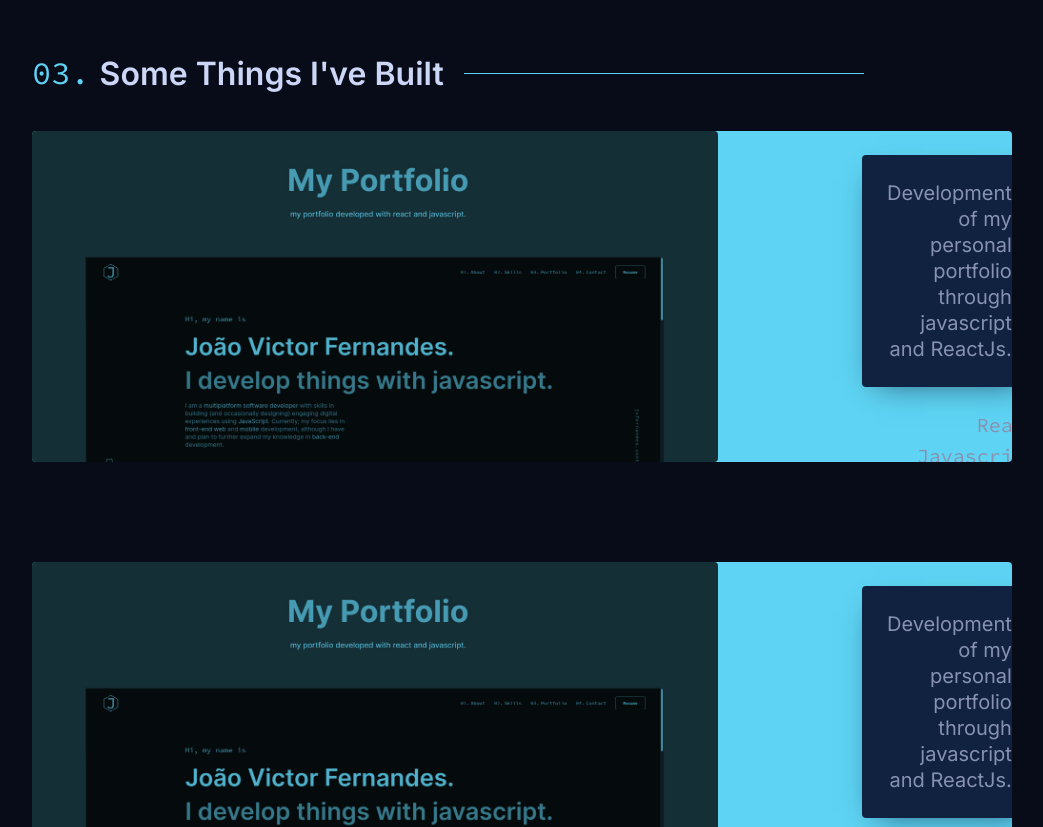
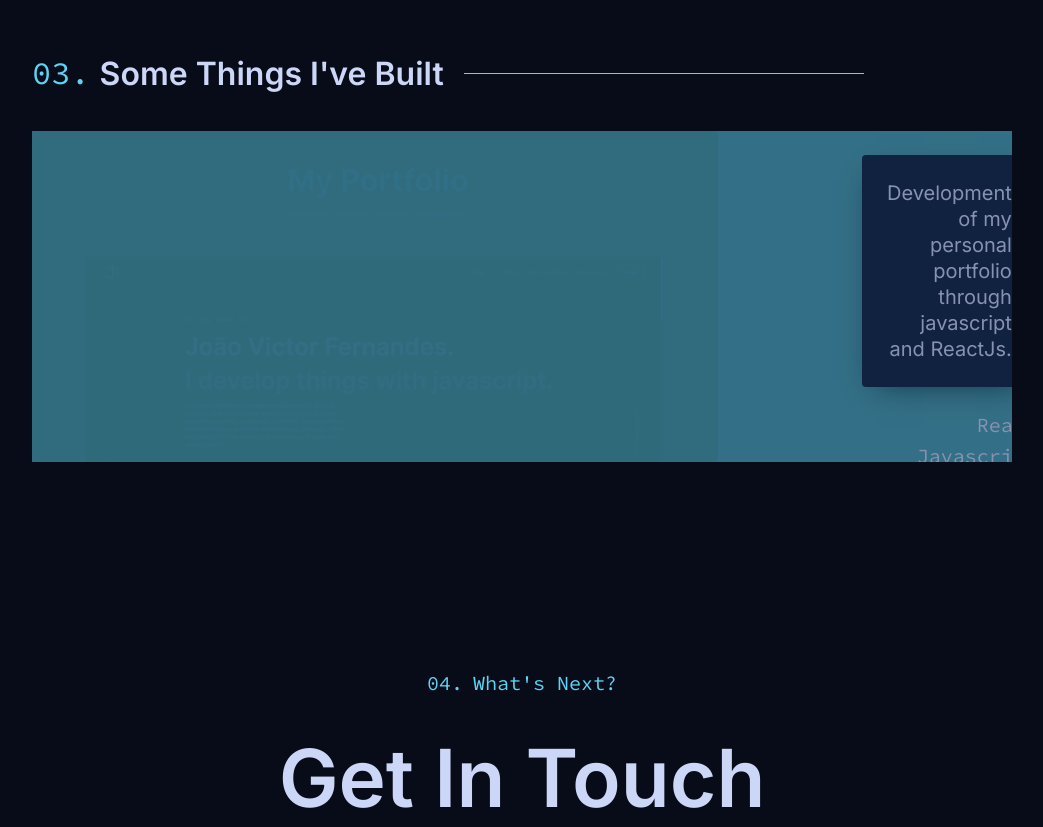
Before and after one commit to JvFern4ndes/MyPersonalWebsite, a React (Vite) app in the folder fe/: page / in a window 1280 px wide. Shown: the part 2900-3727 px from the top of the page, without its empty margins (118-1161 px from the left). Built offline with nearby package versions, Linux system fonts and the light colour scheme.

Commit message:
feat: portflio section changes

```diff
--- a/fe/src/Pages/Portfolio/index.jsx
+++ b/fe/src/Pages/Portfolio/index.jsx
@@ -20,6 +20,7 @@ import {
   Wrapper,
   ImageWrapper,
   ImageContainer,
+  Overlay,
 } from './styles';
 
 export default function Portfolio() {
@@ -33,45 +34,8 @@ export default function Portfolio() {
               <ImageWrapper>
                 <ImageContainer>
                   <Link to="/#">
-                    <img src={MyPortfolioImage} alt="Project 1" />
-                  </Link>
-                </ImageContainer>
-              </ImageWrapper>
-            </Wrapper>
-          </Picture>
-          <ProjectContent>
-            <Content>
-              <Overline>Featured Project</Overline>
-              <Link to="/#">
-                <ProjectTitle>My Own Portfolio</ProjectTitle>
-              </Link>
-              <ProjectDescription>
-                <p>Development of my personal portfolio through javascript and ReactJs.</p>
-              </ProjectDescription>
-              <ProjectTechList>
-                <TechOfList>React</TechOfList>
-                <TechOfList>Javascript</TechOfList>
-                <TechOfList>CSS</TechOfList>
-                <TechOfList>HTML</TechOfList>
-              </ProjectTechList>
-              <ProjectLinks>
-                <Link to="/#">
-                  <img src={GithubIcon} alt="Github Link" />
-                </Link>
-                <Link to="/#">
-                  <img src={ProjectLink} alt="Project Link" />
-                </Link>
-              </ProjectLinks>
-            </Content>
-          </ProjectContent>
-        </ProjectContainer>
-        <ProjectContainer>
-          <Picture>
-            <Wrapper>
-              <ImageWrapper>
-                <ImageContainer>
-                  <Link to="/#">
-                    <img src={MyPortfolioImage} alt="Project 1" />
+                    <img src={MyPortfolioImage} alt="Me" />
+                    <Overlay />
                   </Link>
                 </ImageContainer>
               </ImageWrapper>
--- a/fe/src/Pages/Portfolio/styles.jsx
+++ b/fe/src/Pages/Portfolio/styles.jsx
@@ -202,12 +202,11 @@ export const Picture = styled.div`
 
 export const Wrapper = styled.div`
   box-shadow: 0 10px 30px -15px rgba(2, 12, 27, 0.7);
-  transition: all 0.25s cubic-bezier(0.645,0.045,0.355,1);
   display: block;
   position: relative;
   width: 100%;
   border-radius: 4px;
-  background-color: ${({ theme }) => theme.tertiaryColor};
+  background-color: transparent;
 `;
 
 export const ImageWrapper = styled.div`
@@ -217,13 +216,12 @@ export const ImageWrapper = styled.div`
   display: inline-block;
   overflow: hidden;
 
-  img {
+  /* img {
     position: relative;
     border-radius: 4px;
     mix-blend-mode: multiply;
     filter: grayscale(100%) contrast(1);
-    transition: all 0.25s cubic-bezier(0.645,0.045,0.355,1);
-  }
+  } */
 `;
 
 export const ImageContainer = styled.div`
@@ -239,3 +237,19 @@ export const ImageContainer = styled.div`
     position: relative;
   }
 `;
+
+export const Overlay = styled.div`
+  position: absolute;
+  top: 0;
+  left: 0;
+  width: 100%;
+  height: 100%;
+  background-color: ${({ theme }) => theme.tertiaryColor};
+  opacity: 0.5;
+  filter: hue-rotate(0deg); /* Aplica o filtro de escala de azul */
+  transition: opacity 0.3s ease-in-out;
+
+  :hover {
+    opacity: 0;
+  }
+`;
```
